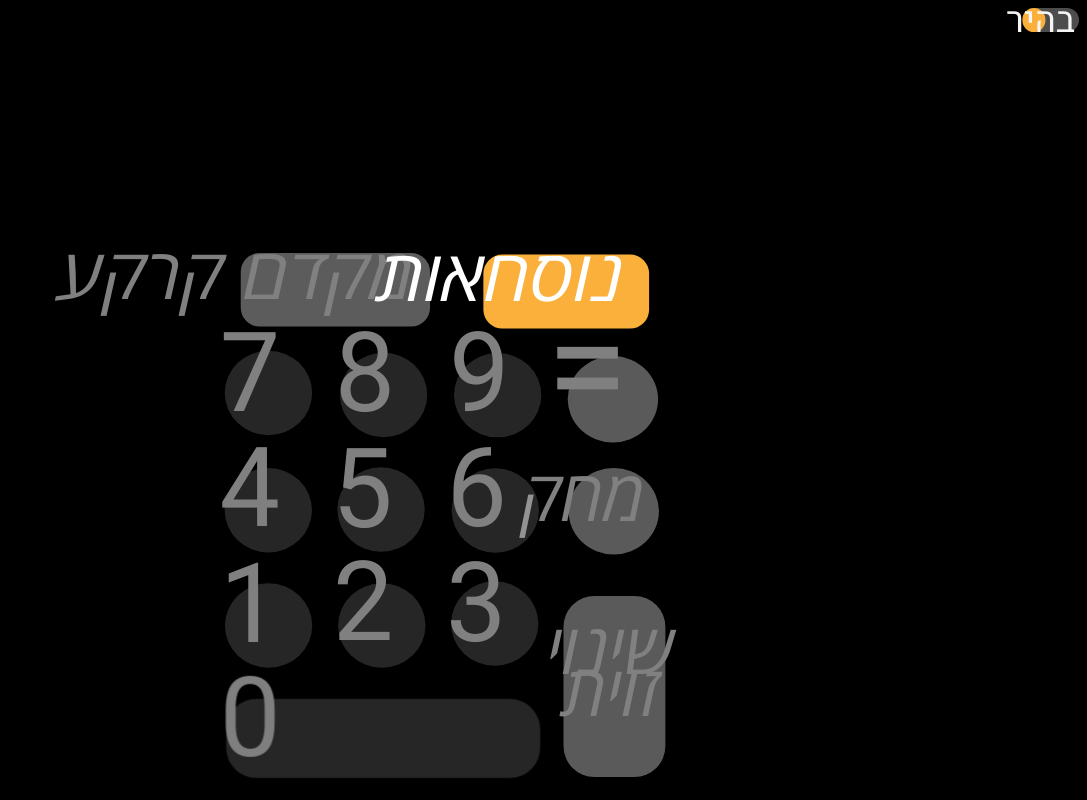
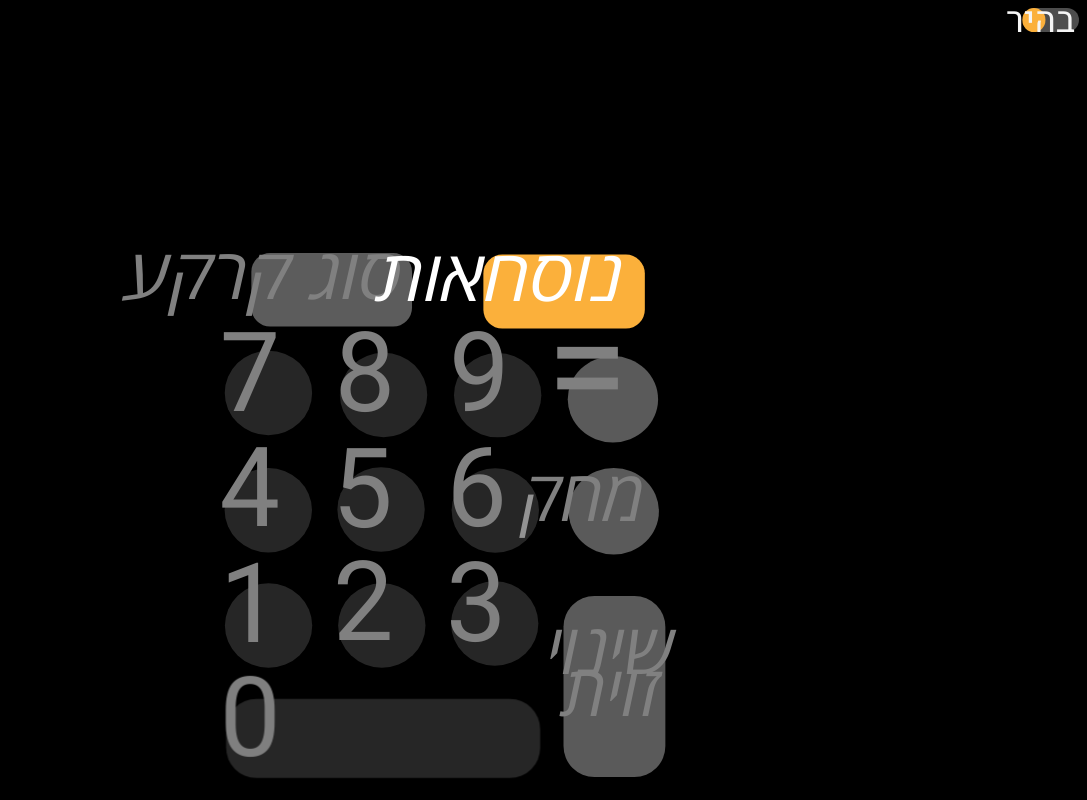
Before and after one commit to madortill/RescueCalculator, a Vue app: page / in a window 1280 px wide. Shown: the whole page, without its empty margins (193-1280 px from the left). Built offline with nearby package versions, Linux system fonts and the light colour scheme.

Commit message:
hiiiiiii

```diff
--- a/src/components/Calculator2SVG.vue
+++ b/src/components/Calculator2SVG.vue
@@ -77,9 +77,9 @@
             </text>
         </g>
         <g class="button">
-            <rect class="cls-6" x="82.42" y="187.43" width="69.41" height="178.42" rx="17.78" ry="17.78" transform="translate(-156.02 390.26) rotate(-90)" />
+            <rect class="cls-6" x="82.42" y="197.43" width="69.41" height="151.42" rx="17.78" ry="17.78" transform="translate(-156.02 390.26) rotate(-90)" />
             <text class="cls-2" transform="translate(56.51 281.72) scale(1.06 1)">
-                <tspan x="130" y="0">מקדם קרקע</tspan>
+                <tspan x="120" y="0">סוג קרקע</tspan>
             </text>
         </g>
         <g class="button">
@@ -90,7 +90,7 @@
             </g>
         </g>
         <g id="formula-btn" class="button">
-            <rect class="cls-6" x="299.8" y="197.75" width="69.41" height="155.42" rx="17.78" ry="17.78" transform="translate(61.05 607.96) rotate(-90)" />
+            <rect class="cls-6" x="299.8" y="197.75" width="69.41" height="151.42" rx="17.78" ry="17.78" transform="translate(61.05 607.96) rotate(-90)" />
             <text class="cls-2" transform="translate(281.08 282.75) scale(1.06 1)">
                 <tspan x="103" y="0">נוסחאות</tspan>
             </text>
```
